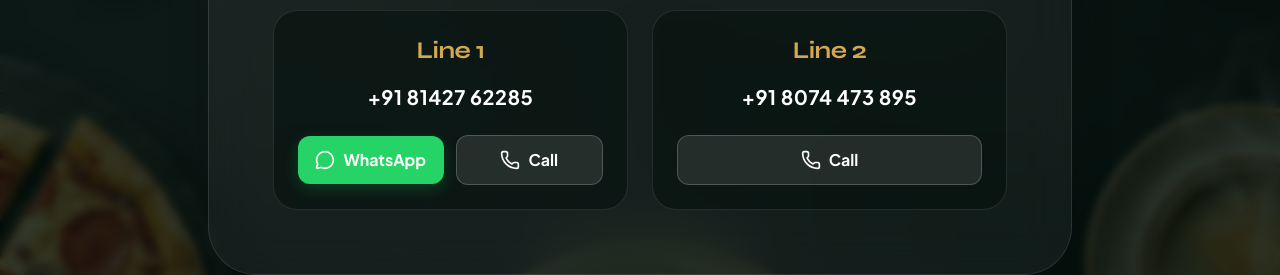
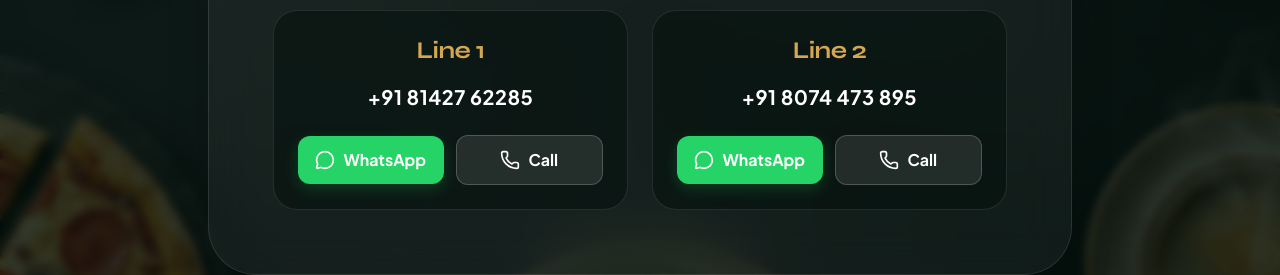
Before and after one commit to Bharathkumar1522/TastyDenSite, a Next.js app: page / in a window 1280 px wide. Shown: the part 6880-7155 px from the top of the page. Built offline with nearby package versions, Linux system fonts and the light colour scheme.

Commit message:
Restore WhatsApp button on Line 2 in contact section for backup queries

```diff
--- a/src/components/Contact/Contact.jsx
+++ b/src/components/Contact/Contact.jsx
@@ -66,7 +66,6 @@ export default function Contact() {
                 <h3 className="text-[var(--gold)] font-display text-2xl font-bold">{line.label}</h3>
                 <p className="text-white font-bold text-xl tracking-wide mb-2">{line.phone}</p>
                 <div className="flex flex-row items-center gap-3 w-full">
-                  {idx === 0 && (
                   <a
                     href={`https://wa.me/${line.raw}`}
                     target="_blank"
@@ -76,7 +75,6 @@ export default function Contact() {
                     <MessageCircle className="w-5 h-5" />
                     WhatsApp
                   </a>
-                  )}
                   <a
                     href={`tel:${line.raw}`}
                     className="flex-1 flex items-center justify-center gap-2 px-4 py-3 bg-white/10 border border-white/20 text-white rounded-xl font-bold transition-all hover:bg-white/20 hover:border-white/40 active:scale-95"
```
Lines whose indentation alone changed are shown as unchanged.
